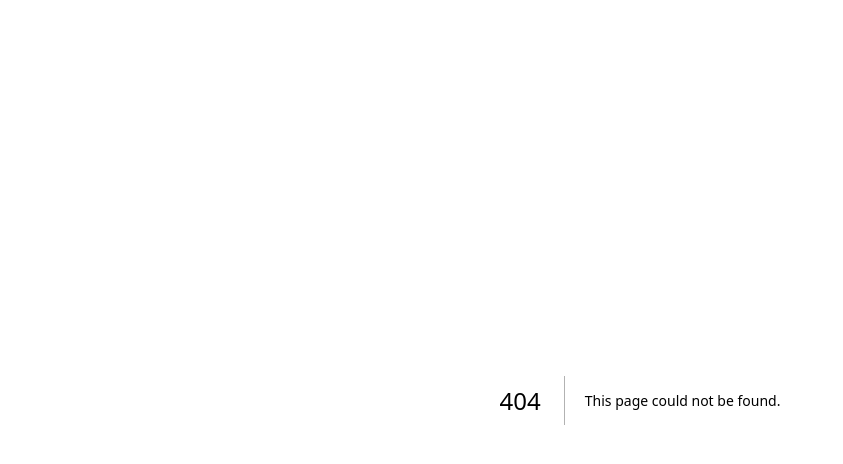
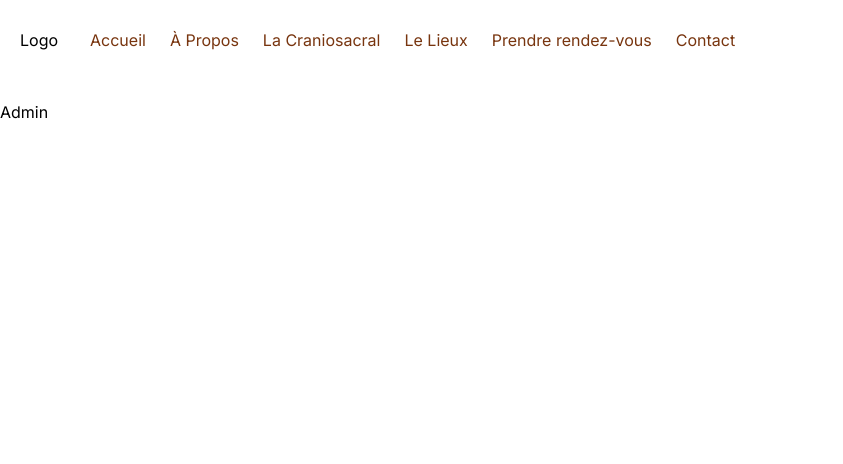
Before and after one commit to Jezzatator/MelCranio, a Next.js app: page /admin in a window 1280 px wide. Before the commit this address had no page. Shown: the top 464 px of the page, without its empty margins (0-843 px from the left). Built offline with nearby package versions, Linux system fonts and the light colour scheme.

Commit message:
ajout de la NavBar

```diff
--- /dev/null
+++ b/app/NavBar.tsx
@@ -0,0 +1,50 @@
+import Link from "next/link";
+import React from "react";
+
+const NavBar = () => {
+  const links = [
+    {
+      label: "Accueil",
+      href: "/",
+    },
+    {
+      label: "À Propos",
+      href: "/about",
+    },
+    {
+      label: "La Craniosacral",
+      href: "/craniosacral",
+    },
+    {
+      label: "Le Lieux",
+      href: "/lieux",
+    },
+    {
+      label: "Prendre rendez-vous",
+      href: "/rendezvous",
+    },
+    {
+      label: "Contact",
+      href: "/contact",
+    },
+  ];
+
+  return (
+    <nav className="flex space-x-8 mb-5 px-5 h-20 items-center">
+      <Link href="/">Logo</Link>
+      <ul className="flex space-x-6">
+        {links.map((link) => (
+          <Link
+            key={link.href}
+            className="text-amber-900 hover:text-zinc-800 transition-colors"
+            href={link.href}
+          >
+            {link.label}
+          </Link>
+        ))}
+      </ul>
+    </nav>
+  );
+};
+
+export default NavBar;
--- /dev/null
+++ b/app/admin/page.tsx
@@ -0,0 +1,7 @@
+import React from "react";
+
+const Admin = () => {
+  return <div>Admin</div>;
+};
+
+export default Admin;
--- a/app/layout.tsx
+++ b/app/layout.tsx
@@ -1,22 +1,26 @@
-import type { Metadata } from 'next'
-import { Inter } from 'next/font/google'
-import './globals.css'
+import type { Metadata } from "next";
+import { Inter } from "next/font/google";
+import "./globals.css";
+import NavBar from "./NavBar";
 
-const inter = Inter({ subsets: ['latin'] })
+const inter = Inter({ subsets: ["latin"] });
 
 export const metadata: Metadata = {
-  title: 'Create Next App',
-  description: 'Generated by create next app',
-}
+  title: "Create Next App",
+  description: "Generated by create next app",
+};
 
 export default function RootLayout({
   children,
 }: {
-  children: React.ReactNode
+  children: React.ReactNode;
 }) {
   return (
     <html lang="en">
-      <body className={inter.className}>{children}</body>
+      <body className={inter.className}>
+        <NavBar />
+        <main>{children}</main>
+      </body>
     </html>
-  )
+  );
 }
```
